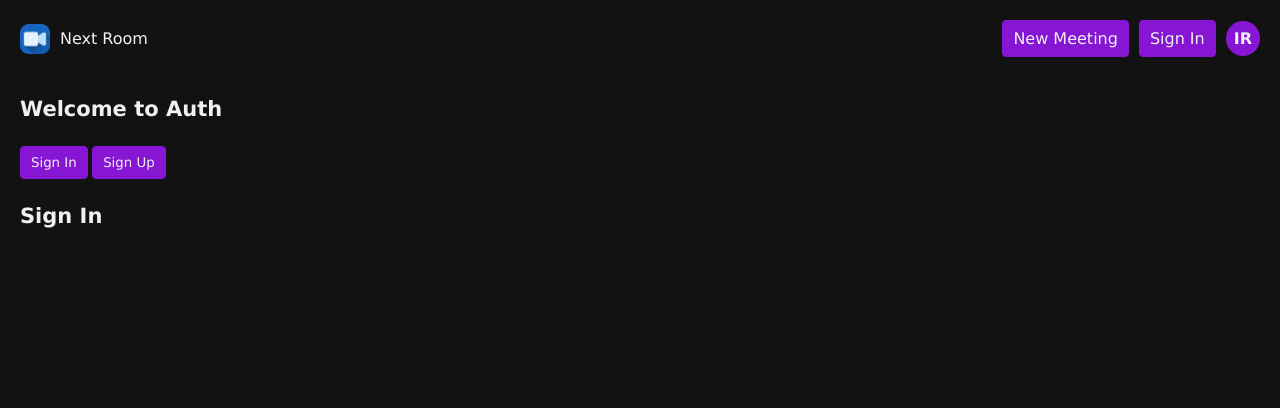
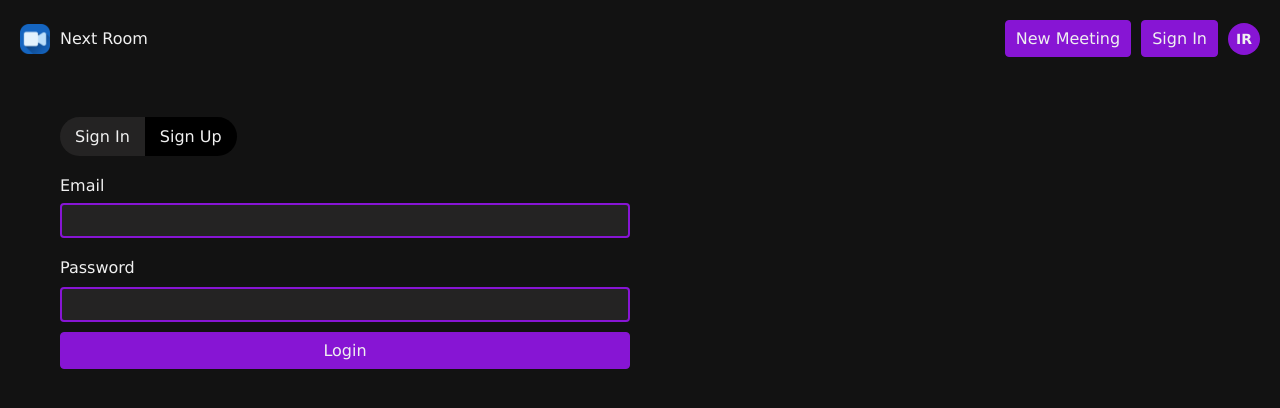
Before and after one commit to Ishan2608/NextRoom, a website: page public/auth.html in a window 1280 px wide. Drawn offline with nearby package versions, Linux system fonts and the light colour scheme.

Commit message:
Implement Auth Forms UI

```diff
--- a/public/auth.html
+++ b/public/auth.html
@@ -19,7 +19,7 @@
             <div class="nav-left">
                 <a href="/" class="row-center">
                     <img id="nav-logo" src="./assets/logo.png" />
-                    <p>Next Room</p>
+                    <p class="nav-title">Next Room</p>
                 </a>
             </div>
             <div class="nav-right flex-row">
@@ -31,20 +31,69 @@
             </div>
         </nav>
         <main class="flex-row two-cols">
-            <div class="left-col flex-col">
-                <h2>Welcome to Auth</h2>
-
-                <div class="tabs">
-                    <button id="signin-tab">Sign In</button>
-                    <button id="signup-tab">Sign Up</button>
+            <div id="auth-main-left" class="flex-col">
+                <div class="tabs flex-row">
+                    <p id="signin-tab" class="txt-nm tab active">Sign In</p>
+                    <p id="signup-tab" class="txt-nm tab">Sign Up</p>
                 </div>
 
                 <div class="tab-content">
                     <div id="signin-tab-content">
-                        <h2>Sign In</h2>
+                        <form class="flex-col">
+                            <div class="field flex-col">
+                                <label>Email</label>
+                                <input
+                                    id="signin-email"
+                                    type="email"
+                                    name="signin-email"
+                                />
+                            </div>
+                            <div class="field flex-col"></div>
+                            <label>Password</label>
+                            <input
+                                id="signin-pass"
+                                type="password"
+                                name="signin-password"
+                            />
+                            <button>Login</button>
+                        </form>
                     </div>
                     <div id="signup-tab-content">
-                        <h2>Sign Up</h2>
+                        <form class="flex-col">
+                            <div class="field flex-col">
+                                <label>Username</label>
+                                <input
+                                    id="signup-username"
+                                    type="text"
+                                    name="username"
+                                />
+                            </div>
+                            <div class="field flex-col">
+                                <label>Email</label>
+                                <input
+                                    id="signup-email"
+                                    type="email"
+                                    name="signup-email"
+                                />
+                            </div>
+                            <div class="field flex-col">
+                                <label>Password</label>
+                                <input
+                                    id="signup-password"
+                                    type="password"
+                                    name="signup-password"
+                                />
+                            </div>
+                            <div class="field flex-col">
+                                <label>Confirm Password</label>
+                                <input
+                                    id="confirm-password"
+                                    type="password"
+                                    name="confirm-password"
+                                />
+                            </div>
+                            <button>Register</button>
+                        </form>
                     </div>
                 </div>
             </div>
--- a/public/js/app.js
+++ b/public/js/app.js
@@ -29,11 +29,15 @@ $(document).ready(function () {
   const signUpContent = $("#signup-tab-content");
 
   signinTab.click(function () {
+    signinTab.addClass("active");
+    signupTab.removeClass("active");
     signUpContent.hide();
     signInContent.show();
   });
 
   signupTab.click(function () {
+    signinTab.removeClass("active");
+    signupTab.addClass("active");
     signInContent.hide();
     signUpContent.show();
   });
--- a/public/styles/globals.css
+++ b/public/styles/globals.css
@@ -17,11 +17,9 @@
     box-sizing: border-box;
     font-family: Geneva, "Lucida Grande", Tahoma, sans-serif;
     color: var(--txt-color);
-    /*border: 1px solid white;*/
 }
 
 body {
-    height: 100%;
     max-width: 1440px;
     margin: auto;
     background-color: var(--primary-bg);
@@ -42,15 +40,12 @@ main {
     height: 100%;
 }
 
-nav * {
-    font-size: var(--txt-nm);
-}
-
 button {
     padding: 8px 10px;
     border-radius: 4px;
     border: 1px solid var(--primary-color);
     background-color: var(--primary-color);
+    font-size: var(--txt-nm);
 }
 
 button:hover {
@@ -58,13 +53,21 @@ button:hover {
     background-color: var(--secondary-bg);
 }
 
+form {
+    gap: 10px;
+}
+
+label {
+    font-size: var(--txt-nm);
+}
+
 input {
     outline: none;
     border: none;
     padding: 8px 10px;
-    border: 2px solid var(---primary-color);
+    border: 2px solid var(--primary-color);
     border-radius: 4px;
-    background-color: var(--secondary-bg-bg);
+    background-color: var(--secondary-bg);
 }
 
 input:focus {
@@ -88,15 +91,12 @@ input:focus {
     display: flex;
     flex-direction: row;
     align-items: center;
-    gap: 10px;
 }
 
 .flex-col {
     display: flex;
     flex-direction: column;
     justify-content: space-evenly;
-    align-items: center;
-    gap: 20px;
 }
 
 .user-initials {
@@ -156,6 +156,10 @@ input:focus {
     padding: 30px 30px;
 }
 
+.nav-title {
+    font-size: var(--txt-nm);
+}
+
 .nav-left a {
     text-decoration: none;
     color: var(--txt-color);
@@ -165,3 +169,7 @@ input:focus {
     width: 30px;
     height: 30px;
 }
+
+.nav-right {
+    gap: 10px;
+}
--- a/public/styles/index.css
+++ b/public/styles/index.css
@@ -17,10 +17,50 @@
 
 .home-main-btns {
     justify-content: space-evenly;
+    gap: 10px;
 }
 
 /*AUTHENTICATION*/
 
+#auth-main-left {
+    padding: 20px 40px;
+    align-items: stretch;
+    gap: 20px;
+}
+
+.tabs {
+    border-radius: 50px;
+}
+
+.tab {
+    padding: 10px 15px;
+    background-color: black;
+}
+
+.tab:hover {
+    cursor: pointer;
+    background-color: var(--secondary-bg);
+}
+
+.field {
+    gap: 8px;
+}
+
+#signup-tab {
+    border-top-right-radius: 50px;
+    border-bottom-right-radius: 50px;
+}
+
+#signin-tab {
+    border-top-left-radius: 50px;
+    border-bottom-left-radius: 50px;
+}
+
+#signup-tab.active,
+#signin-tab.active {
+    background-color: var(--secondary-bg);
+}
+
 #signup-tab-content {
     display: none;
 }
```
Also changed, not shown: public/index.html (+1 -1 lines), public/room.html (+1 -1 lines).
